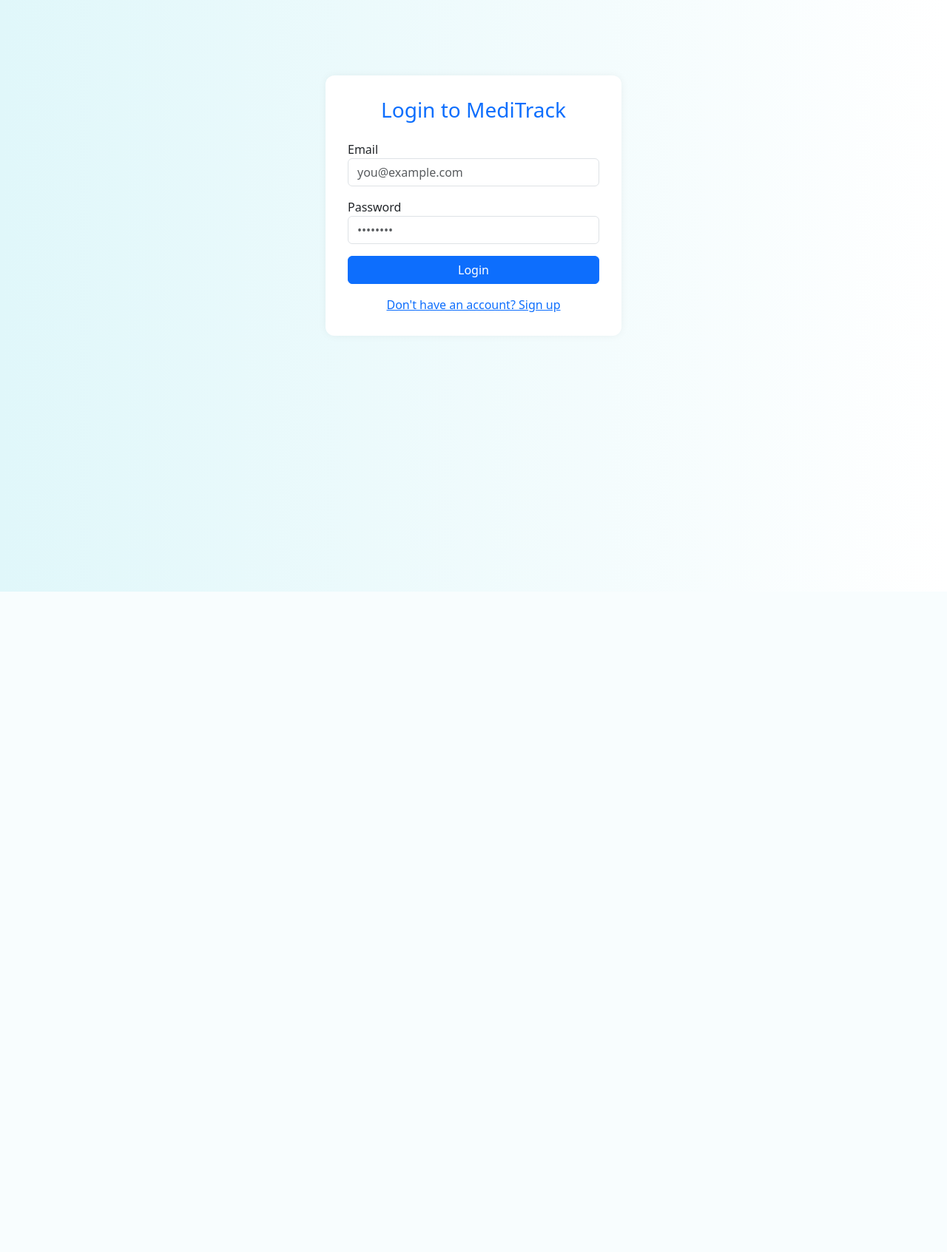
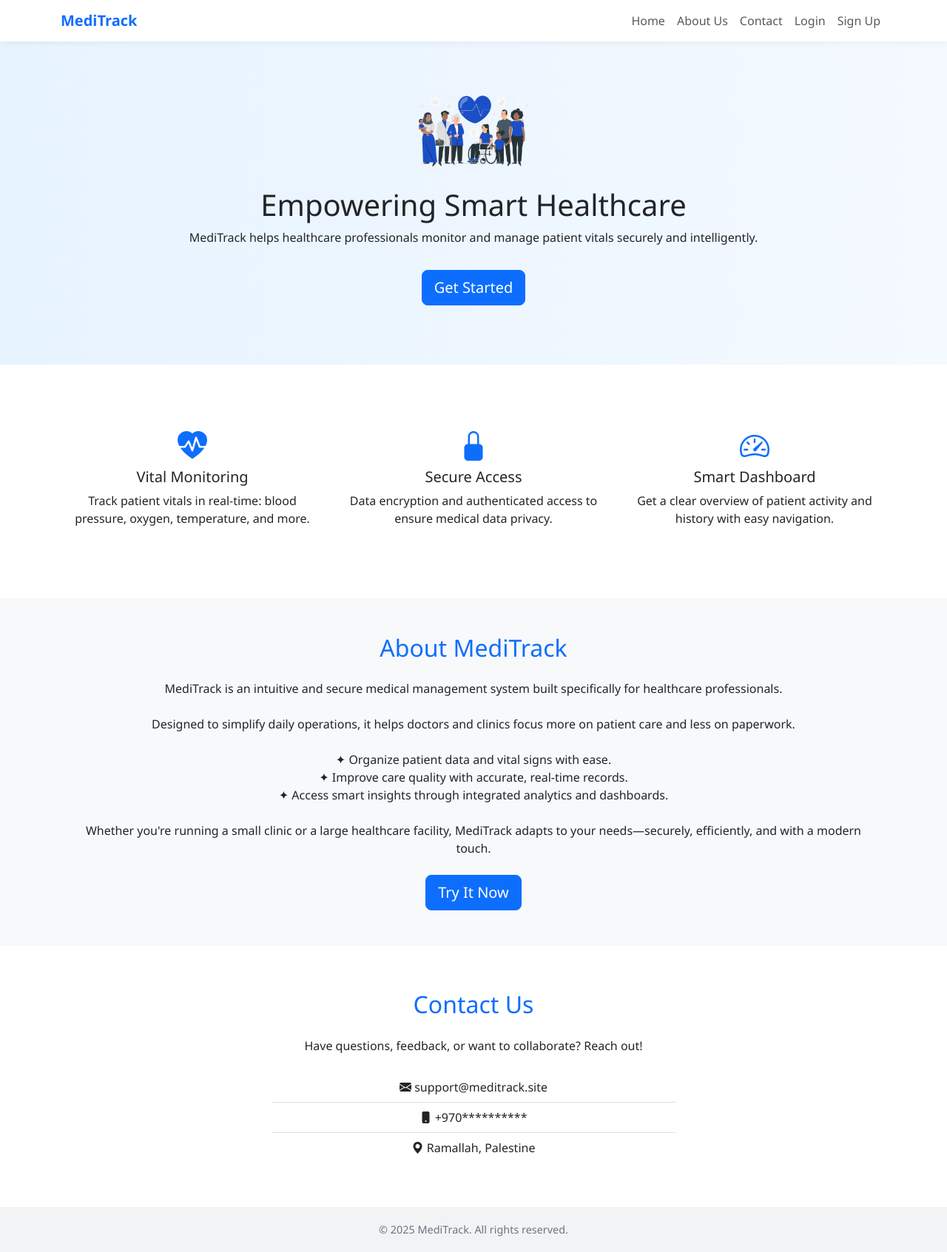
Before and after one commit to MosabAbdallah/meditrack, a Django app: page / in a window 1280 px wide. Shown: the whole page at 74% size. Before the commit the page ends 800 px from the top, so only its background shows below. Run offline with Django 3.2, Linux system fonts and the light colour scheme.

Commit message:
Updated UI: improved patient detail and added homepage about section

```diff
--- /dev/null
+++ b/users/templates/users/home.html
@@ -0,0 +1,159 @@
+{% load static %}
+<!DOCTYPE html>
+<html lang="en">
+<head>
+  <meta charset="UTF-8" />
+  <meta name="viewport" content="width=device-width, initial-scale=1" />
+  <title>MediTrack | Smart Healthcare Platform</title>
+  <link rel="stylesheet" href="https://cdn.jsdelivr.net/npm/bootstrap@5.3.2/dist/css/bootstrap.min.css" />
+  <link rel="stylesheet" href="https://cdn.jsdelivr.net/npm/bootstrap-icons@1.10.5/font/bootstrap-icons.css" />
+  <style>
+    html {
+      scroll-behavior: smooth;
+    }
+    body {
+      font-family: 'Segoe UI', sans-serif;
+      background-color: #f8f9fa;
+    }
+    .navbar {
+      background-color: #ffffff;
+      box-shadow: 0 2px 10px rgba(0,0,0,0.05);
+    }
+    .hero {
+      background: linear-gradient(to right, #e7f3ff, #f4faff);
+      padding: 80px 20px;
+      text-align: center;
+    }
+    .features, .about, .contact {
+      padding: 60px 20px;
+      background: white;
+    }
+    .feature-box {
+      text-align: center;
+      padding: 20px;
+    }
+    .feature-box i {
+      font-size: 40px;
+      color: #0d6efd;
+      margin-bottom: 15px;
+    }
+    footer {
+      background-color: #f1f3f5;
+      padding: 20px 0;
+      text-align: center;
+      color: #6c757d;
+      font-size: 0.9rem;
+    }
+  </style>
+</head>
+<body>
+
+
+<nav class="navbar navbar-expand-lg fixed-top navbar-light">
+  <div class="container">
+    <a class="navbar-brand fw-bold text-primary" href="#">MediTrack</a>
+    <button class="navbar-toggler" type="button" data-bs-toggle="collapse" data-bs-target="#navbarNav">
+      <span class="navbar-toggler-icon"></span>
+    </button>
+    <div class="collapse navbar-collapse justify-content-end" id="navbarNav">
+      <div class="navbar-nav">
+        <a class="nav-link" href="#home">Home</a>
+        <a class="nav-link" href="#about">About Us</a>
+        <a class="nav-link" href="#contact">Contact</a>
+        <a class="nav-link" href="{% url 'login' %}">Login</a>
+        <a class="nav-link" href="{% url 'register' %}">Sign Up</a>
+      </div>
+    </div>
+  </div>
+</nav>
+
+
+<section id="home" class="hero">
+  <div class="container mt-5">
+    <img src="{% static 'img/homepage.png' %}" alt="Medical Illustration" width="160" class="mb-4">
+    <h1>Empowering Smart Healthcare</h1>
+    <p>MediTrack helps healthcare professionals monitor and manage patient vitals securely and intelligently.</p>
+    <a href="{% url 'login' %}" class="btn btn-primary btn-lg mt-3">Get Started</a>
+  </div>
+</section>
+
+
+<section class="features">
+  <div class="container">
+    <div class="row">
+      <div class="col-md-4 feature-box">
+        <i class="bi bi-heart-pulse-fill"></i>
+        <h5>Vital Monitoring</h5>
+        <p>Track patient vitals in real-time: blood pressure, oxygen, temperature, and more.</p>
+      </div>
+      <div class="col-md-4 feature-box">
+        <i class="bi bi-lock-fill"></i>
+        <h5>Secure Access</h5>
+        <p>Data encryption and authenticated access to ensure medical data privacy.</p>
+      </div>
+      <div class="col-md-4 feature-box">
+        <i class="bi bi-speedometer2"></i>
+        <h5>Smart Dashboard</h5>
+        <p>Get a clear overview of patient activity and history with easy navigation.</p>
+      </div>
+    </div>
+  </div>
+</section>
+
+
+<section id="about" class="about bg-light py-5">
+  <div class="container">
+    <h2 class="text-center text-primary mb-4">About MediTrack</h2>
+
+    <p class="text-center px-3">
+      MediTrack is an intuitive and secure medical management system built specifically for healthcare professionals.
+      <br><br>
+      Designed to simplify daily operations, it helps doctors and clinics focus more on patient care and less on paperwork.
+      <br><br>
+      ✦ Organize patient data and vital signs with ease. <br>
+      ✦ Improve care quality with accurate, real-time records. <br>
+      ✦ Access smart insights through integrated analytics and dashboards.
+      <br><br>
+      Whether you're running a small clinic or a large healthcare facility, MediTrack adapts to your needs—securely, efficiently, and with a modern touch.
+    </p>
+
+
+    <div class="text-center mt-4">
+      <a href="{% url 'register' %}" class="btn btn-primary btn-lg">
+        Try It Now
+      </a>
+    </div>
+  </div>
+</section>
+
+
+
+<section id="contact" class="contact">
+  <div class="container">
+    <h2 class="text-center text-primary mb-4">Contact Us</h2>
+    <p class="text-center mb-4">
+      Have questions, feedback, or want to collaborate? Reach out!
+    </p>
+    <div class="row justify-content-center">
+      <div class="col-md-6">
+        <ul class="list-group list-group-flush text-center">
+          <li class="list-group-item"><i class="bi bi-envelope-fill"></i> support@meditrack.site</li>
+          <li class="list-group-item"><i class="bi bi-phone-fill"></i> +970**********</li>
+          <li class="list-group-item"><i class="bi bi-geo-alt-fill"></i> Ramallah, Palestine</li>
+        </ul>
+      </div>
+    </div>
+  </div>
+</section>
+
+
+<footer>
+  <div class="container">
+    &copy; {{ year|default:"2025" }} MediTrack. All rights reserved.
+  </div>
+</footer>
+
+
+<script src="https://cdn.jsdelivr.net/npm/bootstrap@5.3.2/dist/js/bootstrap.bundle.min.js"></script>
+</body>
+</html>
--- a/users/templates/users/login.html
+++ b/users/templates/users/login.html
@@ -1,51 +1,67 @@
+{% load static %}
 <!DOCTYPE html>
 <html lang="en">
 <head>
   <meta charset="UTF-8">
   <title>Login | MediTrack</title>
-    <link href="https://cdn.jsdelivr.net/npm/bootstrap@5.3.0/dist/css/bootstrap.min.css" rel="stylesheet">
+  <meta name="viewport" content="width=device-width, initial-scale=1" />
+  <link href="https://cdn.jsdelivr.net/npm/bootstrap@5.3.2/dist/css/bootstrap.min.css" rel="stylesheet">
+  <link href="https://cdn.jsdelivr.net/npm/bootstrap-icons@1.10.5/font/bootstrap-icons.css" rel="stylesheet">
   <style>
     body {
-            background: linear-gradient(to right, #e0f7fa, #ffffff);
+      background: #f1f7ff;
     }
-        .login-box {
+    .login-container {
       max-width: 400px;
-            margin: 8% auto;
+      margin: 80px auto;
+      background-color: #ffffff;
       padding: 30px;
-            background-color: white;
       border-radius: 12px;
-            box-shadow: 0 0 12px rgba(0, 0, 0, 0.05);
+      box-shadow: 0 0 15px rgba(0,0,0,0.05);
+    }
+    .form-icon {
+      position: absolute;
+      left: 10px;
+      top: 10px;
+      color: #0d6efd;
+    }
+    .form-control {
+      padding-left: 2.5rem;
     }
   </style>
 </head>
 <body>
 
-<div class="login-box">
-    <h3 class="text-center text-primary mb-4">Login to MediTrack</h3>
+<div class="login-container">
+  <h3 class="text-center mb-4 text-primary">Login to MediTrack</h3>
 
   {% if messages %}
+    <div class="alert alert-danger">
       {% for message in messages %}
-            <div class="alert alert-danger">{{ message }}</div>
+        <p class="mb-0">{{ message }}</p>
       {% endfor %}
+    </div>
   {% endif %}
 
-    <form method="POST" action="{% url 'login' %}">
+  <form action="{% url 'login' %}" method="POST">
     {% csrf_token %}
-        <div class="mb-3">
-            <label>Email</label>
-            <input type="email" name="email" class="form-control" placeholder="you@example.com" required>
+
+    <div class="mb-3 position-relative">
+      <i class="bi bi-envelope-fill form-icon"></i>
+      <input type="email" name="email" class="form-control" placeholder="Email" required>
     </div>
 
-        <div class="mb-3">
-            <label>Password</label>
-            <input type="password" name="password" class="form-control" placeholder="••••••••" required>
+    <div class="mb-3 position-relative">
+      <i class="bi bi-lock-fill form-icon"></i>
+      <input type="password" name="password" class="form-control" placeholder="Password" required>
     </div>
 
-        <button type="submit" class="btn btn-primary w-100">Login</button>
+    <button type="submit" class="btn btn-primary w-100">Log In</button>
   </form>
 
   <div class="text-center mt-3">
-        <a href="{% url 'register' %}">Don't have an account? Sign up</a>
+    <small>Don't have an account?</small>
+    <a href="{% url 'register' %}" class="text-decoration-none text-primary">Sign Up</a>
   </div>
 </div>
 
--- a/users/templates/users/logout.html
+++ b/users/templates/users/logout.html
@@ -29,8 +29,8 @@
 <div class="logout-box">
     <h2 class="text-success mb-3">You have been successfully logged out.</h2>
     <p class="mb-4 text-muted">Thank you for using MediTrack!</p>
-    <a href="/" class="btn btn-outline-primary me-2">Return to Login</a>
-    <a href="/about/" class="btn btn-outline-secondary">About MediTrack</a>
+    <a href="/" class="btn btn-outline-primary me-2">Return to Home Page</a>
+    <a href="/login/" class="btn btn-outline-secondary">Return to Login</a>
 </div>
 
 </body>
--- a/users/urls.py
+++ b/users/urls.py
@@ -2,7 +2,8 @@ from django.urls import path
 from . import views
 
 urlpatterns = [
-    path('', views.login, name='login'),
+    path('', views.home_page, name='home'),
+    path('login/', views.login, name='login'),
     path('register/', views.register, name='register'),
     path('logout/', views.logout, name='logout'),
 ]
--- a/users/views.py
+++ b/users/views.py
@@ -36,3 +36,6 @@ def logout(request):
 
 def about_page(request):
     return render(request, 'users/about.html')
+
+def home_page(request):
+    return render(request, 'users/home.html')
```
Also changed, not shown: patients/templates/patients/add_patient.html (+39 -24 lines), patients/templates/patients/dashboard.html (+29 -25 lines), patients/templates/patients/edit_patient.html (+64 -13 lines), patients/templates/patients/patient_detail.html (+42 -10 lines), users/templates/users/about.html (deleted, +0 -58 lines), users/templates/users/profile.html (deleted, +0 -82 lines), users/templates/users/register.html (+46 -30 lines), users/static/img/homepage.png (added). Lines whose indentation alone changed are shown as unchanged.
